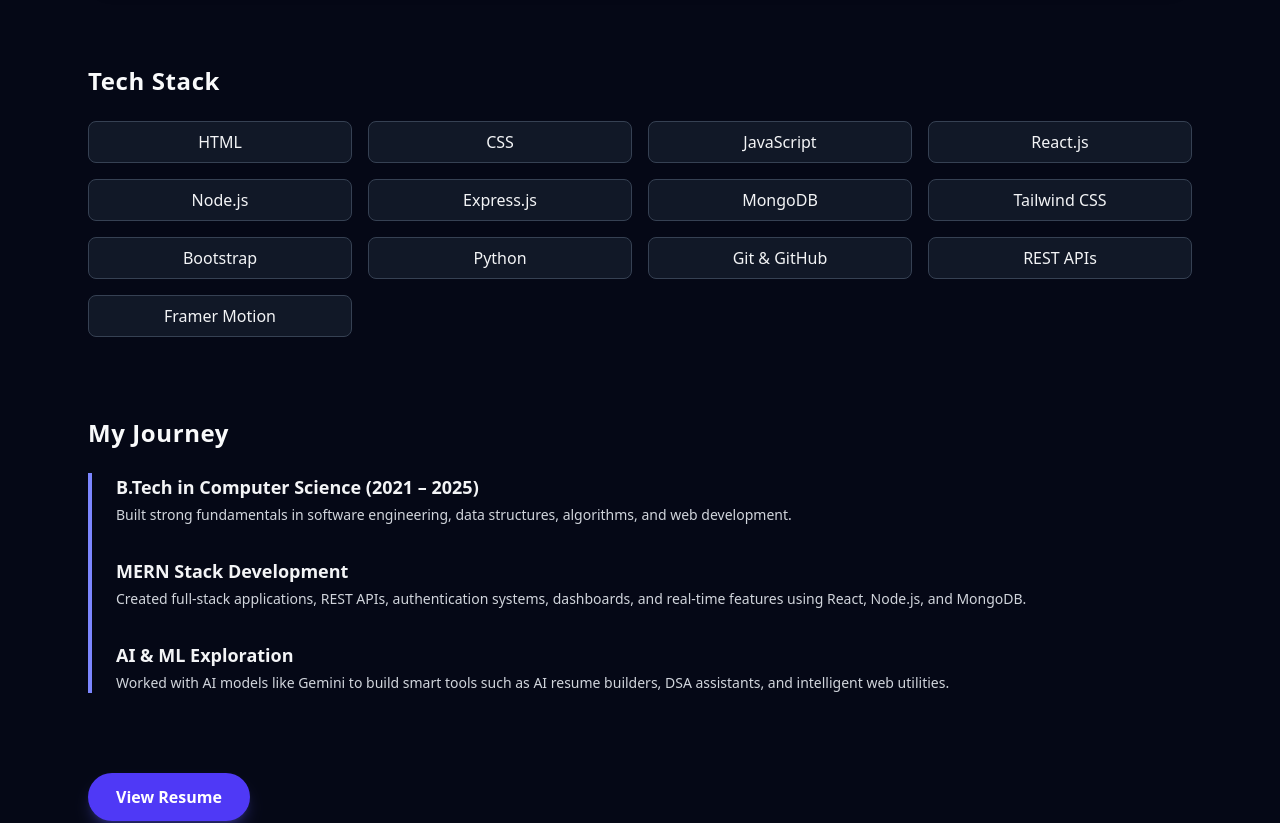
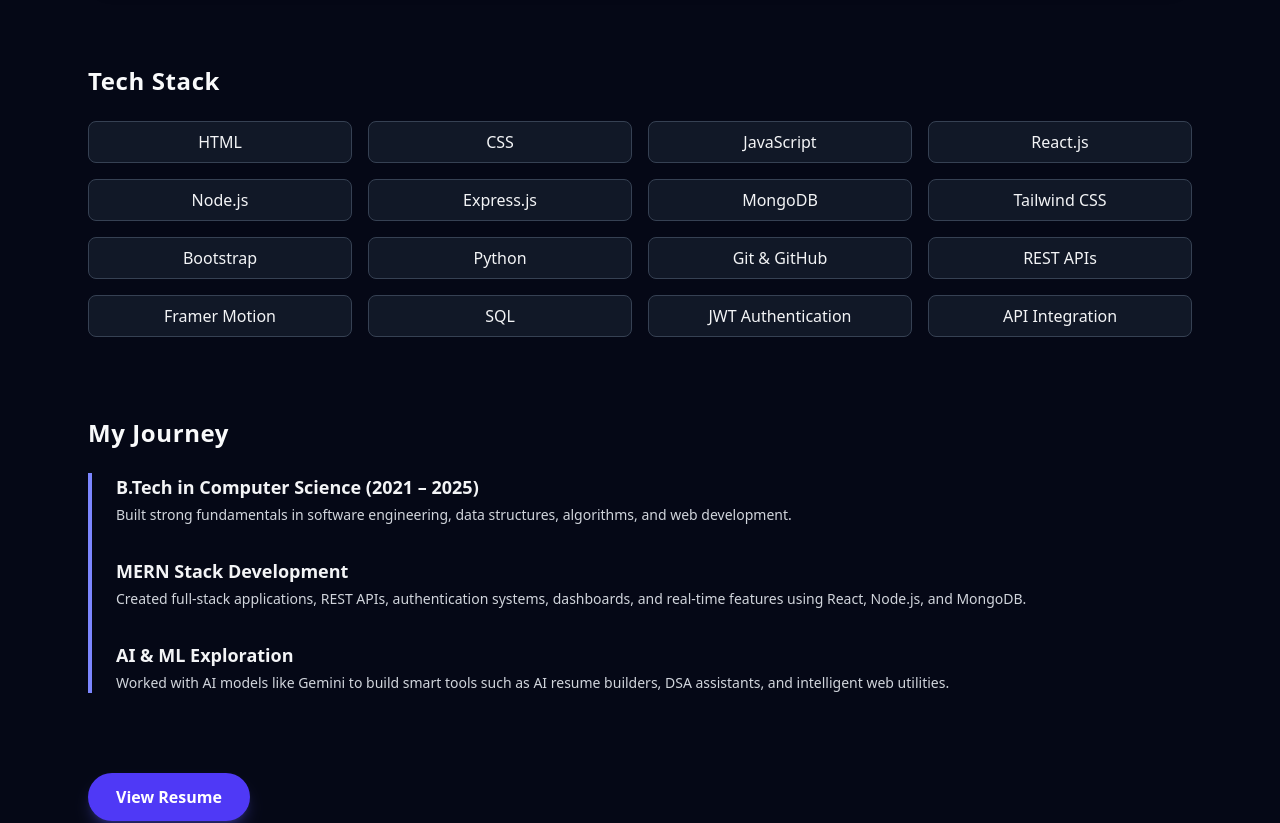
Before and after one commit to Cveerababu15/React-Portfolia, a React (Vite) app: page /about in a window 1280 px wide. Shown: the part 780-1603 px from the top of the page. Built offline with nearby package versions, Linux system fonts and the light colour scheme.

Commit message:
Added New Skills

```diff
--- a/src/Pages/AboutPage.jsx
+++ b/src/Pages/AboutPage.jsx
@@ -48,6 +48,9 @@
             "Git & GitHub",
             "REST APIs",
             "Framer Motion",
+            "SQL",
+            "JWT Authentication",
+            "API Integration",
           ].map((skill) => (
             <div
               key={skill}
```
